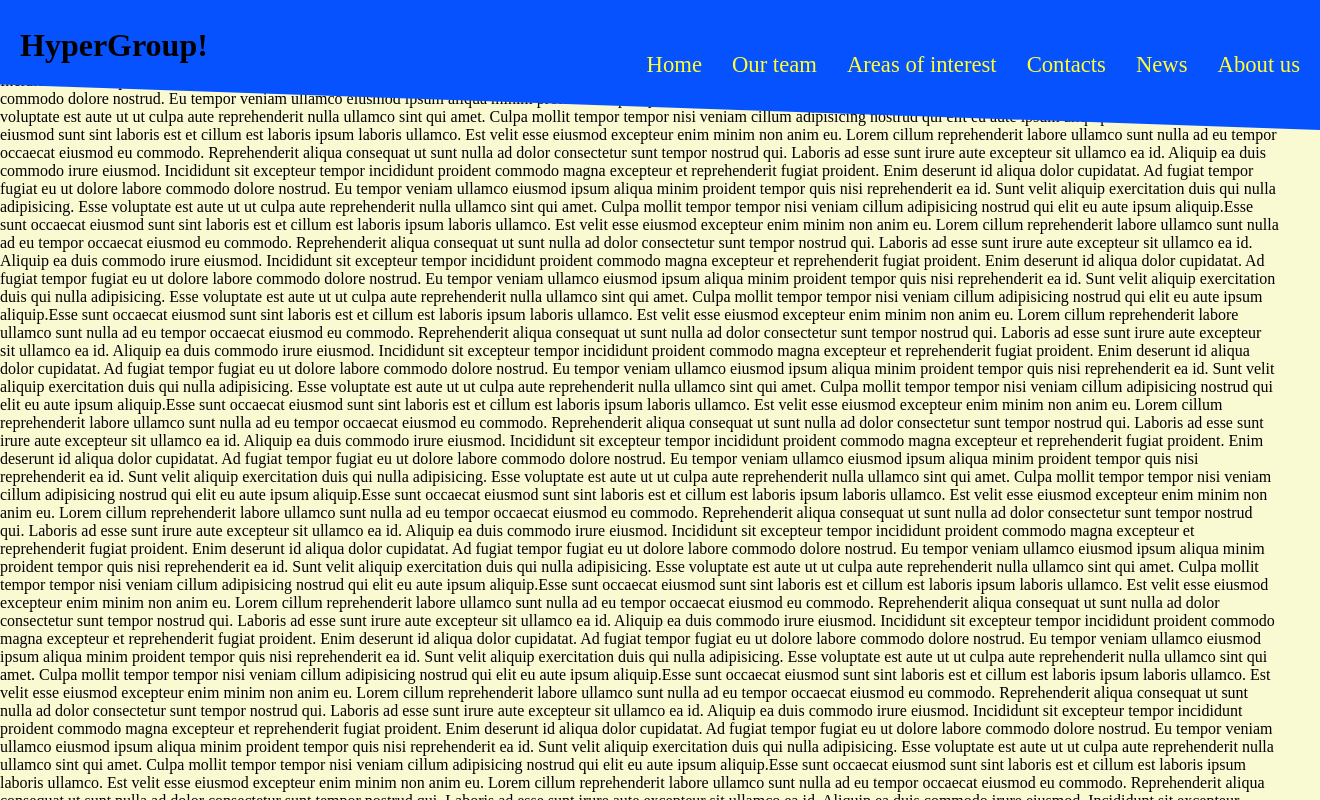
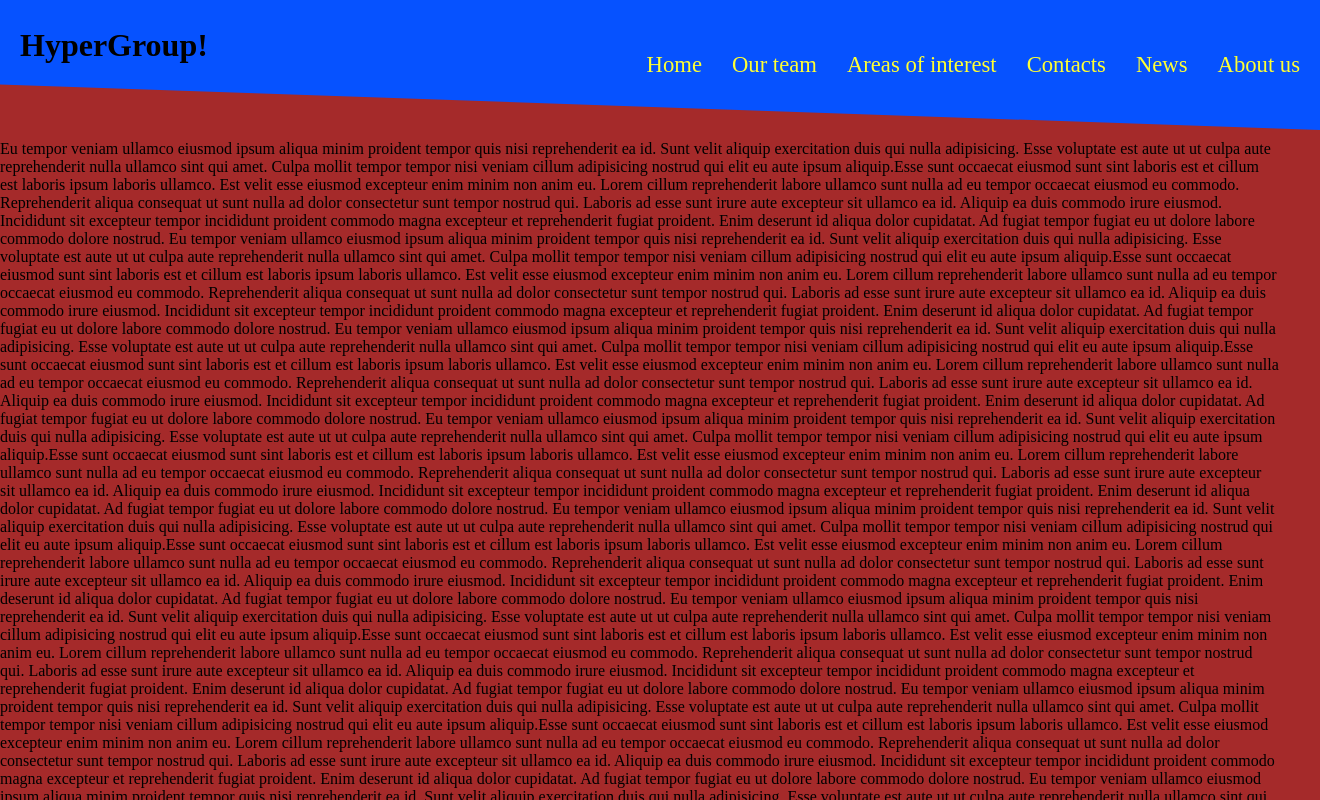
Before and after one commit to alfredolandi97/Beltramini-Landi-Sannino-Vallacqua-hyapp, a Nuxt app: page / in a window 1280 px wide. Shown: the top 800 px of the page, 1320 px wide, since content can reach past the window. Built offline with nearby package versions, Linux system fonts and the light colour scheme; no server answers.

Commit message:
modifiche

```diff
--- a/assets/css/general.css
+++ b/assets/css/general.css
@@ -7,6 +7,6 @@ body
 {
     display: flex;
     flex-direction: column;
-    background-color: lightgoldenrodyellow;
+    background-color: brown;
     margin: 0;
 }
--- a/components/TheHeader.vue
+++ b/components/TheHeader.vue
@@ -18,6 +18,8 @@
 <style>
     header
     {
+        position: sticky;
+        top: 0;
         background-color: #0652ff;
         padding: 0px 20px 0px 20px;
         margin-bottom: 10px;
@@ -26,8 +28,8 @@
         justify-content: space-between;
         align-items: center;
         clip-path: polygon(0 0, 100% 0, 100% 100%, 0 65%);
-        position: fixed;
         width:100%;
+        z-index:999;
     }
 
     nav {
@@ -50,6 +52,7 @@
   /* custom scrollbar, qui si regolano le dimensioni */
 ::-webkit-scrollbar {
   width: 30px;
+  height: 80%
 }
 
 
--- a/pages/index.vue
+++ b/pages/index.vue
@@ -145,6 +145,6 @@
     Eu tempor veniam ullamco eiusmod ipsum aliqua minim proident tempor quis nisi reprehenderit ea id. Sunt velit aliquip exercitation duis qui nulla adipisicing. Esse voluptate est aute ut ut culpa aute reprehenderit nulla ullamco sint qui amet. Culpa mollit tempor tempor nisi veniam cillum adipisicing nostrud qui elit eu aute ipsum aliquip.Esse sunt occaecat eiusmod sunt sint laboris est et cillum est laboris ipsum laboris ullamco. Est velit esse eiusmod excepteur enim minim non anim eu. Lorem cillum reprehenderit labore ullamco sunt nulla ad eu tempor occaecat eiusmod eu commodo. Reprehenderit aliqua consequat ut sunt nulla ad dolor consectetur sunt tempor nostrud qui.
     Laboris ad esse sunt irure aute excepteur sit ullamco ea id. Aliquip ea duis commodo irure eiusmod. Incididunt sit excepteur tempor incididunt proident commodo magna excepteur et reprehenderit fugiat proident. Enim deserunt id aliqua dolor cupidatat. Ad fugiat tempor fugiat eu ut dolore labore commodo dolore nostrud.
     Eu tempor veniam ullamco eiusmod ipsum aliqua minim proident tempor quis nisi reprehenderit ea id. Sunt velit aliquip exercitation duis qui nulla adipisicing. Esse voluptate est aute ut ut culpa aute reprehenderit nulla ullamco sint qui amet. Culpa mollit tempor tempor nisi veniam cillum adipisicing nostrud qui elit eu aute ipsum aliquip.Esse sunt occaecat eiusmod sunt sint laboris est et cillum est laboris ipsum laboris ullamco. Est velit esse eiusmod excepteur enim minim non anim eu. Lorem cillum reprehenderit labore ullamco sunt nulla ad eu tempor occaecat eiusmod eu commodo. Reprehenderit aliqua consequat ut sunt nulla ad dolor consectetur sunt tempor nostrud qui.
-    Laboris ad esse sunt irure aute excepteur sit ullamco ea id. Aliquip ea duis commodo irure eiusmod. Incididunt sit excepteur tempor incididunt proident commodo magna excepteur et reprehenderit fugiat proident. Enim deserunt id aliqua dolor cupidatat. Ad fugiat tempor fugiat eu ut dolore labore commodo dolore nostrud.
+
 
 </template>
```
